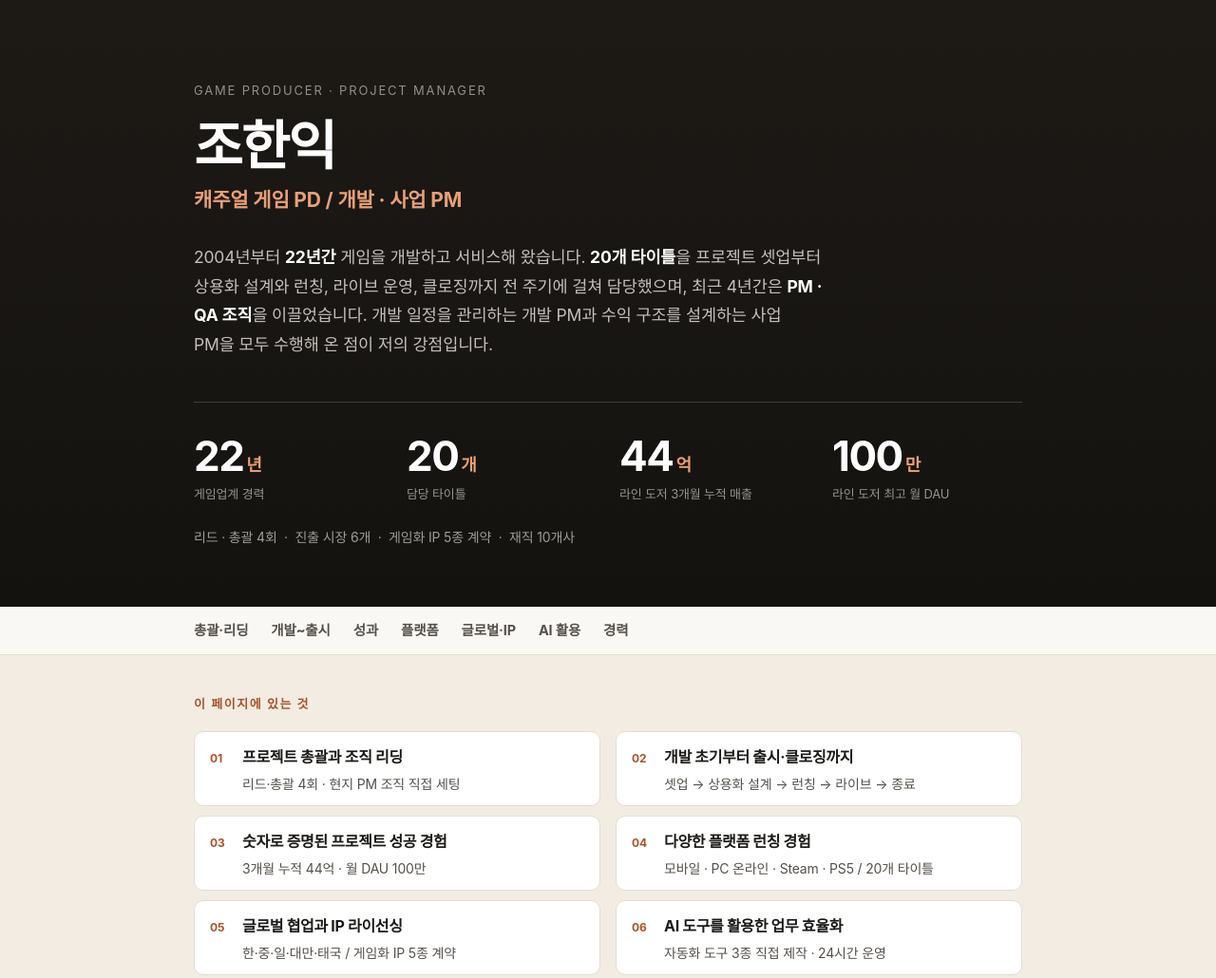
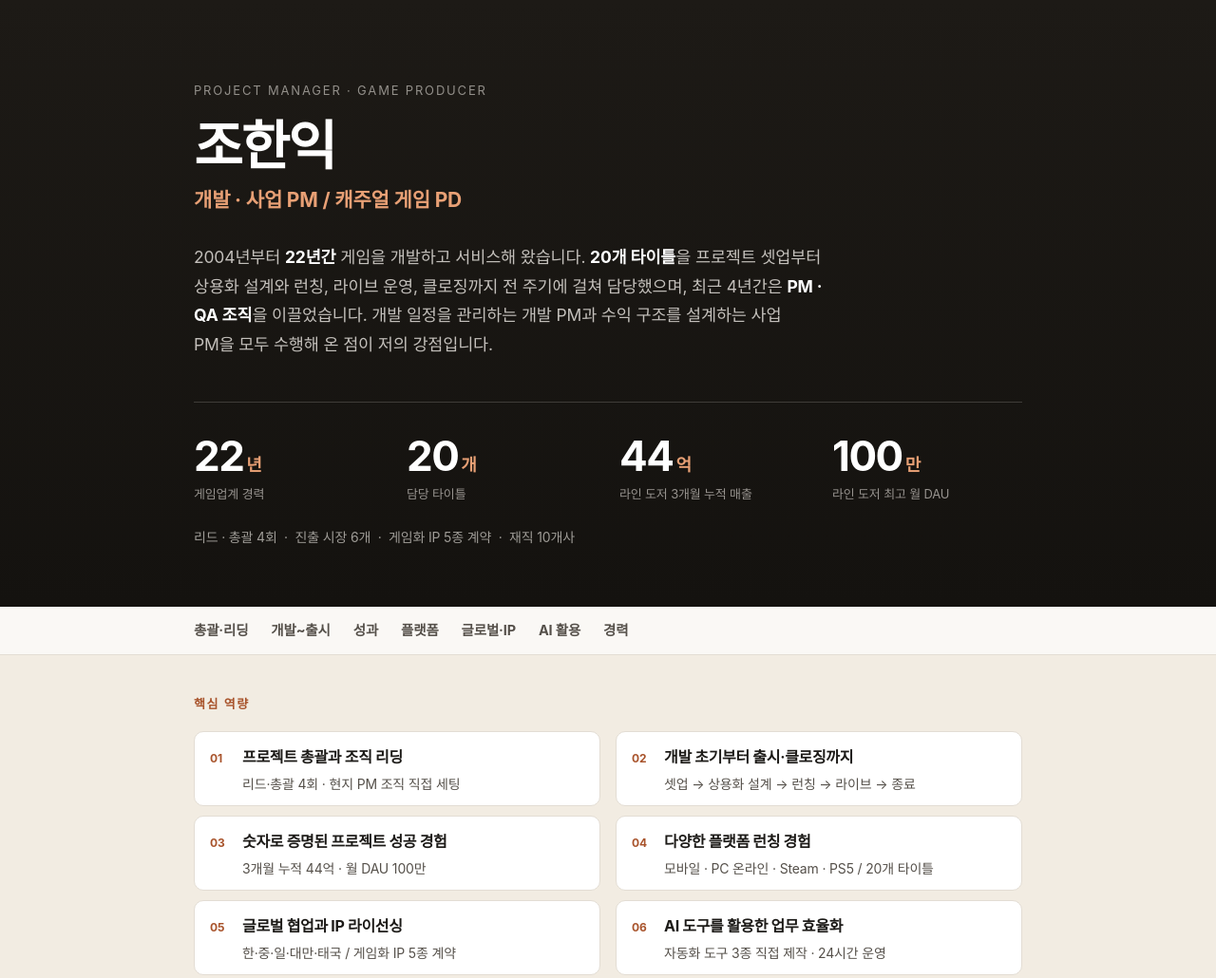
Before and after one commit to billy7869/billy7869.github.io, a plain HTML site: page index.html in a window 1280 px wide. Shown: the top 1030 px of the page at 95% size. Drawn offline with Linux system fonts and the light colour scheme.

Commit message:
change: 히어로 직무 순서를 PM 먼저로, 목차 라벨을 "핵심 역량" 으로
- Game Producer · Project Manager → Project Manager · Game Producer
- 캐주얼 게임 PD / 개발·사업 PM → 개발·사업 PM / 캐주얼 게임 PD
- "이 페이지에 있는 것" → "핵심 역량"
  (채용공고가 쓰는 필요역량·자격요건과 같은 계열 용어)
- 탭 제목·푸터·메타 설명도 같은 순서로 맞춤

Co-Authored-By: Claude Opus 5 <noreply@anthropic.com>

```diff
--- a/index.html
+++ b/index.html
@@ -3,8 +3,8 @@
 <head>
 <meta charset="utf-8">
 <meta name="viewport" content="width=device-width, initial-scale=1">
-<title>조한익 — 게임 PD / 개발·사업 PM</title>
-<meta name="description" content="22년차 게임 PD·PM. 20개 타이틀을 셋업부터 상용화 런칭, 라이브, 클로징까지.">
+<title>조한익 — 개발·사업 PM / 게임 PD</title>
+<meta name="description" content="22년차 개발·사업 PM / 게임 PD. 20개 타이틀을 셋업부터 상용화 런칭, 라이브, 클로징까지.">
 <meta name="robots" content="noindex, nofollow">
 <style>
   :root {
@@ -454,9 +454,9 @@
 
 <header class="hero">
   <div class="wrap hero-inner">
-    <p class="eyebrow">Game Producer &middot; Project Manager</p>
+    <p class="eyebrow">Project Manager &middot; Game Producer</p>
     <h1>조한익</h1>
-    <p class="role">캐주얼 게임 PD / 개발 · 사업 PM</p>
+    <p class="role">개발 · 사업 PM / 캐주얼 게임 PD</p>
     <p class="pitch">
       2004년부터 <strong>22년간</strong> 게임을 개발하고 서비스해 왔습니다.
       <strong>20개 타이틀</strong>을 프로젝트 셋업부터 상용화 설계와 런칭, 라이브 운영,
@@ -488,7 +488,7 @@
 
 <div class="toc">
   <div class="wrap">
-    <p class="toc-label">이 페이지에 있는 것</p>
+    <p class="toc-label">핵심 역량</p>
     <ol class="toc-list">
       <li><a href="#lead"><b>프로젝트 총괄과 조직 리딩</b><span>리드·총괄 4회 · 현지 PM 조직 직접 세팅</span></a></li>
       <li><a href="#e2e"><b>개발 초기부터 출시·클로징까지</b><span>셋업 → 상용화 설계 → 런칭 → 라이브 → 종료</span></a></li>
@@ -1022,7 +1022,7 @@
 </section>
 
 <footer class="wrap">
-  조한익 · 게임 PD / 개발 · 사업 PM<br>
+  조한익 · 개발 · 사업 PM / 게임 PD<br>
   본 페이지의 수치는 입사지원서 및 경력기술서 기재 내용에 근거합니다.
 </footer>
 
```
